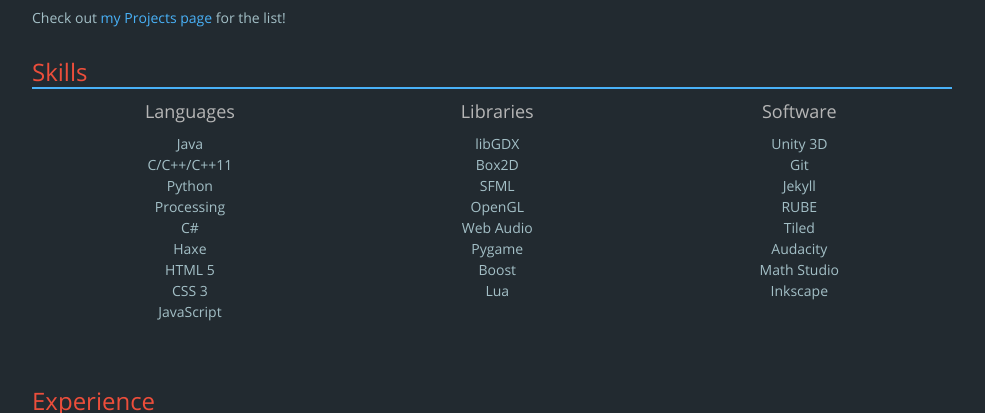
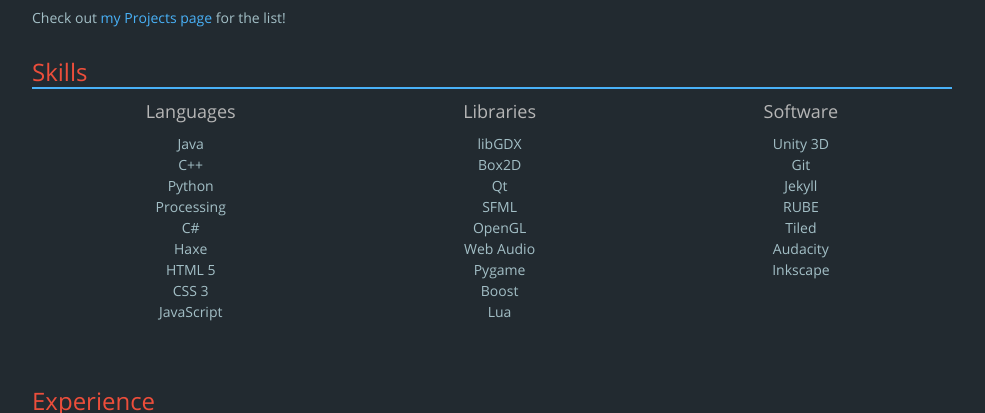
Before and after one commit to JesseTG/jessetg.github.io, a Jekyll site: the page built from about.html, in a window 1280 px wide. Shown: the part 387-800 px from the top of the page, without its empty margins (148-1133 px from the left). Built offline with Jekyll 4.4.1, drawn with Linux system fonts in a browser that asks for light colours; nearby versions of some CDN libraries; comment, search, counter and statistics services are not loaded.

Commit message:
Updated some skills on my About page

```diff
--- a/_data/resume.json
+++ b/_data/resume.json
@@ -59,7 +59,7 @@
     ],
     "languages": [
         "Java",
-        "C/C++/C++11",
+        "C++",
         "Python",
         "Processing",
         "C#",
@@ -71,6 +71,7 @@
     "libraries": [
         "libGDX",
         "Box2D",
+        "Qt",
         "SFML",
         "OpenGL",
         "Web Audio",
@@ -85,7 +86,6 @@
         "RUBE",
         "Tiled",
         "Audacity",
-        "Math Studio",
         "Inkscape"
     ]
 }
```
